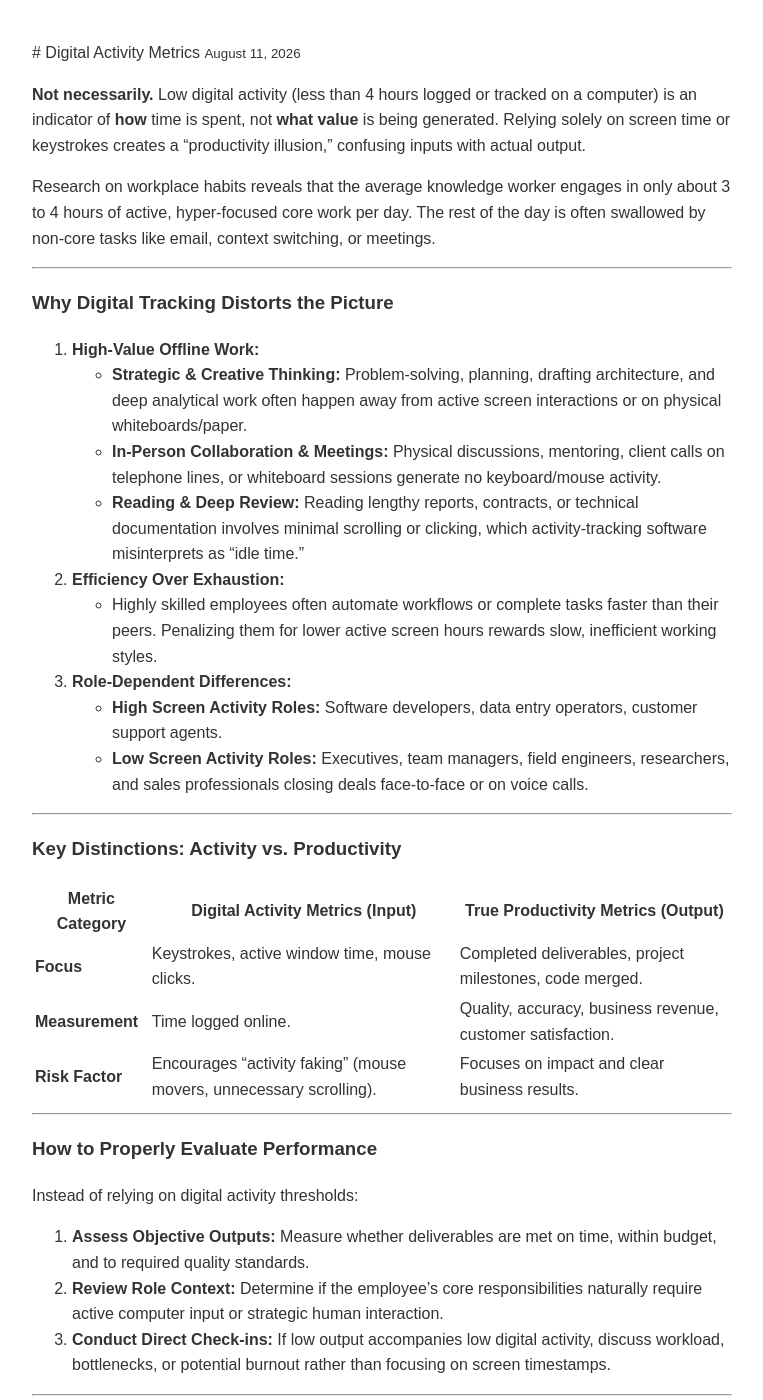
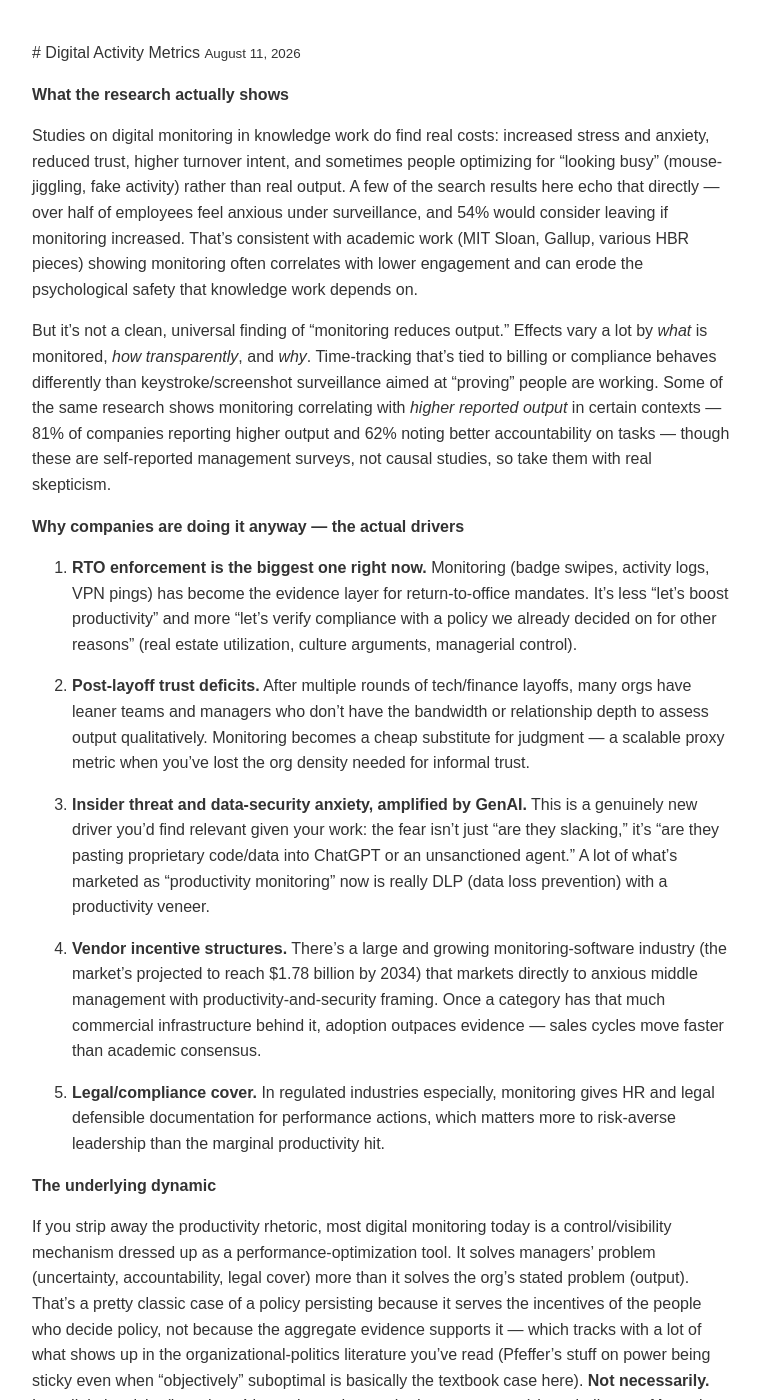
Before and after one commit to srimugunthan/AI-Gen-Stories, a Jekyll site: the page built from _posts/2026-08-11-digital-activity-metrics.md, in a window 1280 px wide and 1400 px high. Shown: the whole window, without its empty margins (258-1021 px from the left). Built offline with Jekyll 4.4.1, drawn with Linux system fonts in a browser that asks for light colours; our own code applies the rules of GitHub Pages for plain Markdown files.

Commit message:
Update 2026-08-11-digital-activity-metrics.md

```diff
--- a/_posts/2026-08-11-digital-activity-metrics.md
+++ b/_posts/2026-08-11-digital-activity-metrics.md
@@ -1,3 +1,27 @@
+
+
+
+**What the research actually shows**
+
+Studies on digital monitoring in knowledge work do find real costs: increased stress and anxiety, reduced trust, higher turnover intent, and sometimes people optimizing for "looking busy" (mouse-jiggling, fake activity) rather than real output. A few of the search results here echo that directly — over half of employees feel anxious under surveillance, and 54% would consider leaving if monitoring increased. That's consistent with academic work (MIT Sloan, Gallup, various HBR pieces) showing monitoring often correlates with lower engagement and can erode the psychological safety that knowledge work depends on.
+
+But it's not a clean, universal finding of "monitoring reduces output." Effects vary a lot by *what* is monitored, *how transparently*, and *why*. Time-tracking that's tied to billing or compliance behaves differently than keystroke/screenshot surveillance aimed at "proving" people are working. Some of the same research shows monitoring correlating with *higher reported output* in certain contexts — 81% of companies reporting higher output and 62% noting better accountability on tasks — though these are self-reported management surveys, not causal studies, so take them with real skepticism.
+
+**Why companies are doing it anyway — the actual drivers**
+
+1. **RTO enforcement is the biggest one right now.** Monitoring (badge swipes, activity logs, VPN pings) has become the evidence layer for return-to-office mandates. It's less "let's boost productivity" and more "let's verify compliance with a policy we already decided on for other reasons" (real estate utilization, culture arguments, managerial control).
+
+2. **Post-layoff trust deficits.** After multiple rounds of tech/finance layoffs, many orgs have leaner teams and managers who don't have the bandwidth or relationship depth to assess output qualitatively. Monitoring becomes a cheap substitute for judgment — a scalable proxy metric when you've lost the org density needed for informal trust.
+
+3. **Insider threat and data-security anxiety, amplified by GenAI.** This is a genuinely new driver you'd find relevant given your work: the fear isn't just "are they slacking," it's "are they pasting proprietary code/data into ChatGPT or an unsanctioned agent." A lot of what's marketed as "productivity monitoring" now is really DLP (data loss prevention) with a productivity veneer.
+
+4. **Vendor incentive structures.** There's a large and growing monitoring-software industry (the market's projected to reach $1.78 billion by 2034) that markets directly to anxious middle management with productivity-and-security framing. Once a category has that much commercial infrastructure behind it, adoption outpaces evidence — sales cycles move faster than academic consensus.
+
+5. **Legal/compliance cover.** In regulated industries especially, monitoring gives HR and legal defensible documentation for performance actions, which matters more to risk-averse leadership than the marginal productivity hit.
+
+**The underlying dynamic**
+
+If you strip away the productivity rhetoric, most digital monitoring today is a control/visibility mechanism dressed up as a performance-optimization tool. It solves managers' problem (uncertainty, accountability, legal cover) more than it solves the org's stated problem (output). That's a pretty classic case of a policy persisting because it serves the incentives of the people who decide policy, not because the aggregate evidence supports it — which tracks with a lot of what shows up in the organizational-politics literature you've read (Pfeffer's stuff on power being sticky even when "objectively" suboptimal is basically the textbook case here).
 **Not necessarily.** Low digital activity (less than 4 hours logged or tracked on a computer) is an indicator of **how** time is spent, not **what value** is being generated. Relying solely on screen time or keystrokes creates a "productivity illusion," confusing inputs with actual output.
 
 Research on workplace habits reveals that the average knowledge worker engages in only about 3 to 4 hours of active, hyper-focused core work per day. The rest of the day is often swallowed by non-core tasks like email, context switching, or meetings.
```
